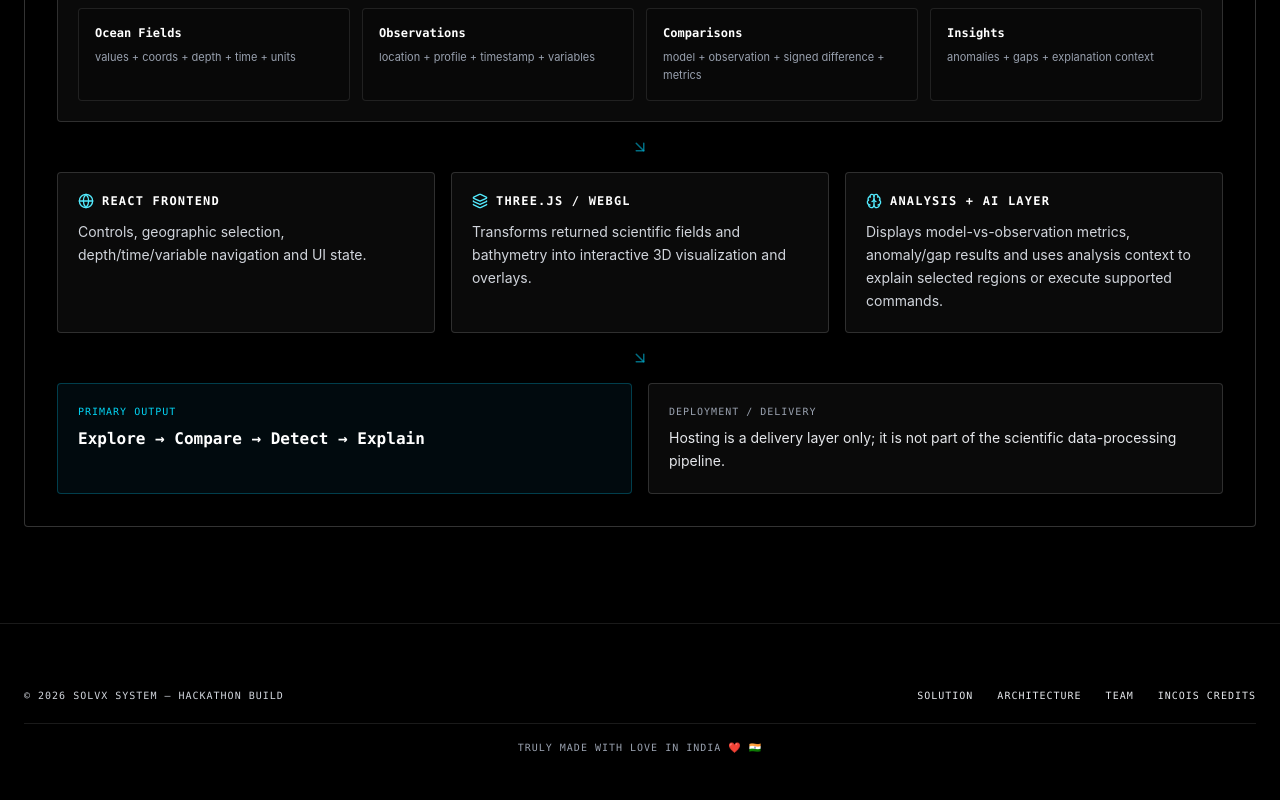
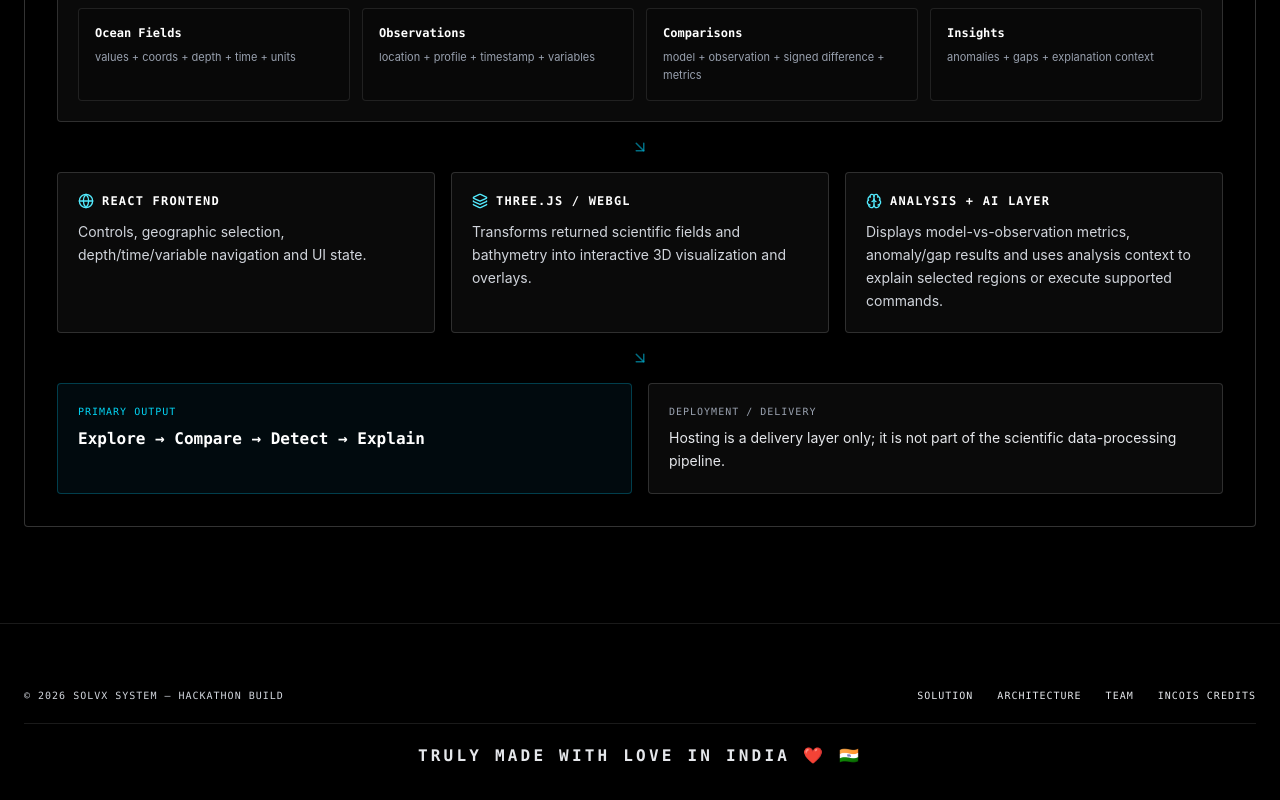
Before and after one commit to adityaksx/solvxx, a React (Vite) app: page / in a window 1280 px wide. Shown: the part 6458-7258 px from the top of the page. Built offline with nearby package versions, Linux system fonts and the light colour scheme; no server answers.

Commit message:
emphasize India footer message

```diff
--- a/src/App.tsx
+++ b/src/App.tsx
@@ -565,7 +565,7 @@ const Footer: React.FC = () => (
         <a href="/credits.html" className="hover:text-cyan-300 transition-colors">INCOIS Credits</a>
       </div>
     </div>
-    <div className="max-w-[90rem] mx-auto mt-5 pt-4 border-t border-white/10 text-center text-gray-400 font-mono text-[10px] uppercase tracking-widest">
+    <div className="max-w-[90rem] mx-auto mt-5 pt-5 border-t border-white/10 text-center text-gray-200 font-mono text-sm md:text-base font-bold uppercase tracking-[0.2em]">
       Truly made with love in India ❤️ 🇮🇳
     </div>
   </footer>
```
